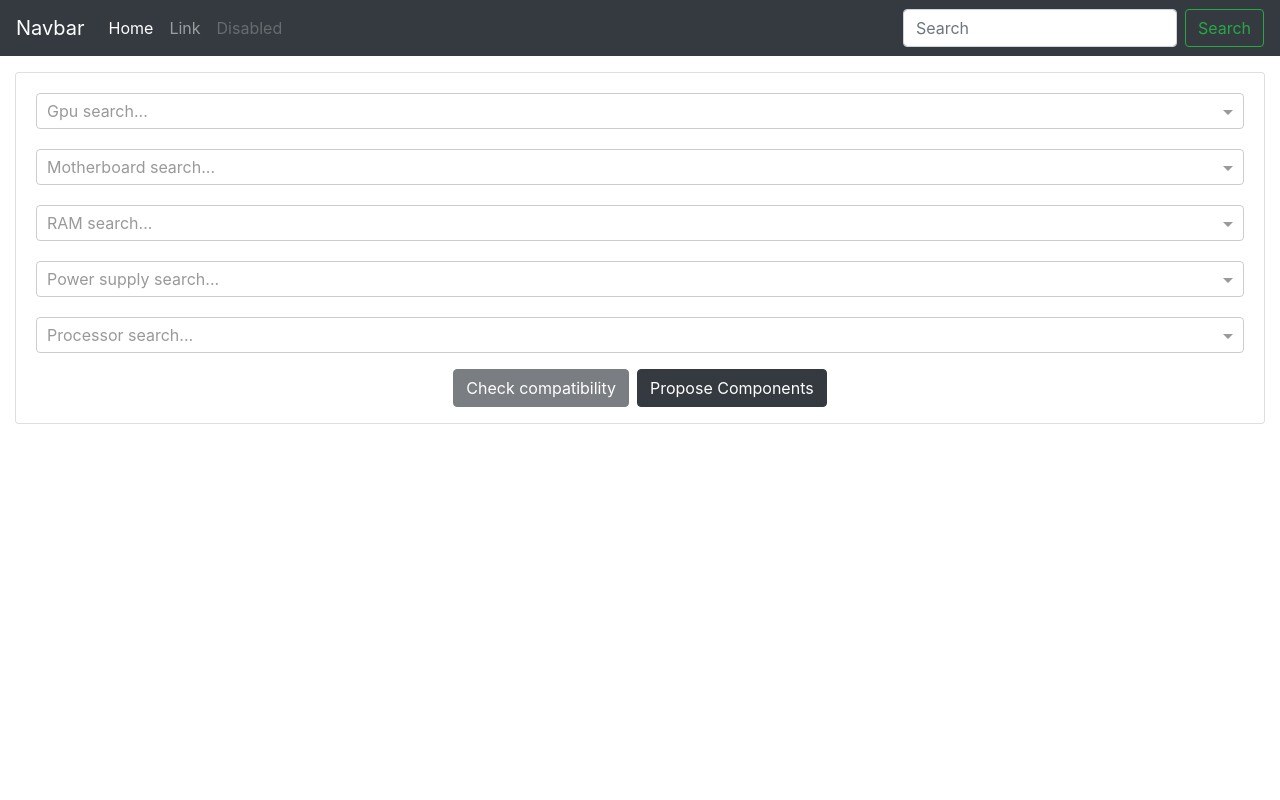
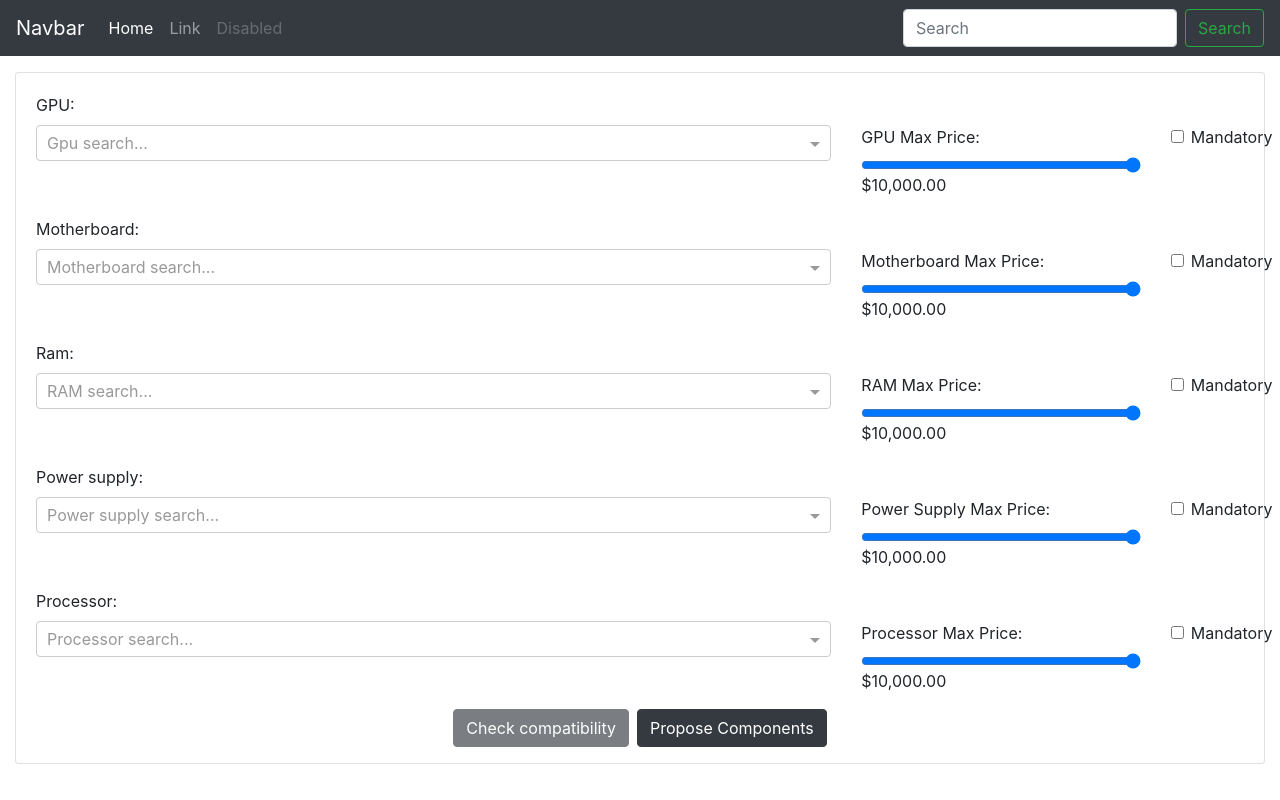
Before and after one commit to HellaxA/ComputerServiceFrontEnd, an Angular app: page /landing in a window 1280 px wide. Built offline with nearby package versions, Linux system fonts and the light colour scheme.

Commit message:
Implemented 'Input Range' and 'Mandatory check box'

```diff
--- a/src/app/components/landing/landing.component.html
+++ b/src/app/components/landing/landing.component.html
@@ -2,10 +2,21 @@
   <!-- gpu search -->
   <div class="pc-container">
     <form [formGroup]="pcCompatibilityForm" class="form-border" (ngSubmit)="onSubmit($event)">
-      <div class="text-center" *ngIf="gpusResponse">
-        <span class="text-danger" *ngFor="let gpuResponse of gpusResponse"> <br>{{ gpuResponse }}</span>
+
+      <div class="form-select-body">
+        <div class="row">
+          <div class="col-2">
+            <label for="gpu-select" class="form-label">GPU:</label>
           </div>
-      <div class="form-select-body">
+          <div class="col-4">
+            <div class="text-left" *ngIf="gpusResponse">
+              <span class="text-danger" *ngFor="let gpuResponse of gpusResponse"> {{ gpuResponse }}<br></span>
+            </div>
+          </div>
+        </div>
+
+        <div class="row">
+          <div class="col-8">
             <ng-select [items]="gpus"
                        bindLabel="name"
                        [loading]="gpuLoading"
@@ -16,20 +27,49 @@
                        [compareWith]="compareGpus"
                        placeholder="Gpu search..."
                        formControlName="gpus"
-                   (change)="resetAllWithFixButton()">
+                       (change)="resetAllWithFixButton()"
+                       id="gpu-select">
             </ng-select>
+          </div>
+          <div class="col-3">
+            <label for="gpu-range">GPU Max Price: </label>
+            <input type="range" class="form-control-range" id="gpu-range"
+                   min="0" max="10000" [value]="gpuMaxPrice"
+                   [disabled]="gpusForm.value || gpusForm.value?.length > 0"
+                   #input_range_gpu (input)="input_range_gpu.value">
+            <output>{{input_range_gpu.value | currency: 'USD' }}</output>
+          </div>
+          <div class="col-1">
+            <div class="form-check">
+              <input type="checkbox" class="form-check-input" id="gpu_check_box"
+                     [disabled]="gpusForm.value || gpusForm.value?.length > 0">
+              <label class="form-check-label" for="gpu_check_box">Mandatory</label>
+            </div>
+          </div>
+        </div>
       </div>
       <!-- motherboard search -->
 
       <div class="form-select-body">
+        <div class="row">
+          <div class="col-2">
+            <label for="motherboard-select" class="form-label">Motherboard: </label>
+          </div>
+          <div class="col-4">
+            <div class="text-left">
               <div *ngIf="motherboardForm.invalid && (motherboardForm.dirty || motherboardForm.touched)">
                 <div *ngIf="motherboardForm.errors.required" class="text-center">
-            <span class="text-danger">Motherboard is required</span>
+                  <div class="text-info">
+                    Motherboard is required for 'Compatibility Check'
                   </div>
                 </div>
-        <div class="text-center">
-          <span class="text-danger"></span>
               </div>
+            </div>
+          </div>
+        </div>
+
+        <div class="row">
+          <div class="col-8">
             <ng-select [items]="motherboards"
                        bindLabel="name"
                        [loading]="motherboardLoading"
@@ -37,25 +77,54 @@
                        [typeahead]="motherboardTerm$"
                        placeholder="Motherboard search..."
                        formControlName="motherboard"
-                   (change)="resetAllWithFixButton()">
+                       (change)="resetAllWithFixButton()"
+                       id="motherboard-select">
             </ng-select>
+          </div>
+          <div class="col-3">
+            <label for="motherboard-range">Motherboard Max Price: </label>
+            <input type="range" class="form-control-range" id="motherboard-range"
+                   min="0" max="10000" [value]="motherboardMaxPrice"
+                   [disabled]="motherboardForm.value"
+                   #input_range_motherboard (input)="input_range_motherboard.value">
+            <output>{{input_range_motherboard.value | currency: 'USD' }}</output>
+          </div>
+          <div class="col-1">
+            <div class="form-check">
+              <input type="checkbox" class="form-check-input" id="motherboard_check_box"
+                     [disabled]="motherboardForm.value">
+              <label class="form-check-label" for="motherboard_check_box">Mandatory</label>
+            </div>
+          </div>
+        </div>
       </div>
 
       <!-- ram search -->
 
       <div class="form-select-body">
-        <div class="text-center">
-          <span class="text-danger" *ngIf="ramAmountCompatibleWithMotherboard"> {{ ramAmountCompatibleWithMotherboard }}
+        <div class="row">
+          <div class="col-2">
+            <label for="ram-select" class="form-label">Ram: </label>
+          </div>
+          <div class="col-4">
+            <div class="text-left">
+              <span class="text-danger"
+                    *ngIf="ramAmountCompatibleWithMotherboard"> {{ ramAmountCompatibleWithMotherboard }}<br>
+              </span>
+              <span class="text-danger" *ngIf="ramTypeCompatibleWithMotherboard"> {{ ramTypeCompatibleWithMotherboard }}
                 <br></span>
-          <span class="text-danger" *ngIf="ramTypeCompatibleWithMotherboard"> {{ ramTypeCompatibleWithMotherboard }}<br></span>
               <span class="text-danger"
                     *ngIf="ramGbAmountCompatibleWithMotherboard"> {{ ramGbAmountCompatibleWithMotherboard }}<br></span>
             </div>
             <div *ngIf="ramForm.invalid && (ramForm.dirty || ramForm.touched)">
               <div *ngIf="ramForm.errors.required" class="text-center">
-            <span class="text-danger">Ram is required</span>
+                <span class="text-info">Ram is required for 'Compatibility Check'</span>
               </div>
             </div>
+          </div>
+        </div>
+        <div class="row">
+          <div class="col-8">
             <ng-select [items]="rams"
                        bindLabel="name"
                        [loading]="ramLoading"
@@ -63,12 +132,30 @@
                        [typeahead]="ramSearchTerm$"
                        placeholder="RAM search..."
                        formControlName="ram"
-                   (change)="resetAllWithFixButton()">
+                       (change)="resetAllWithFixButton()"
+                       id="ram-select">
             </ng-select>
+          </div>
+          <div class="col-3">
+            <label for="ram-range">RAM Max Price: </label>
+            <input type="range" class="form-control-range" id="ram-range" min="0" max="10000"
+                   [value]="ramMaxPrice" [disabled]="ramForm.value"
+                   #input_range_ram (input)="input_range_ram.value">
+            <output>{{input_range_ram.value | currency: 'USD' }}</output>
+          </div>
+          <div class="col-1">
+            <div class="form-check">
+              <input type="checkbox" class="form-check-input" id="ram_check_box" [disabled]="ramForm.value">
+              <label class="form-check-label" for="ram_check_box">Mandatory</label>
+            </div>
+          </div>
+        </div>
         <div *ngIf="fixResponse?.pcCompatibilityCheckResponseDto.ramAmountCompatibleWithMotherboard ||
                     fixResponse?.pcCompatibilityCheckResponseDto.ramGbAmountCompatibleWithMotherboard ||
                     fixResponse?.pcCompatibilityCheckResponseDto.ramTypeCompatibleWithMotherboard">
           <div *ngIf="fixResponse.rams?.length > 0">
+            <div class="alert alert-primary" role="alert">
+              <div class="alert alert-primary" role="alert">
                 <span>We have found few RAM's that you could pick so that your PC assembly will work!</span>
                 <div *ngFor="let ram of fixResponse.rams">
                   Name: {{ram.name}} |
@@ -77,10 +164,17 @@
               </div>
             </div>
           </div>
+        </div>
+      </div>
 
       <!-- power supply search -->
       <div class="form-select-body">
-        <div class="text-center">
+        <div class="row">
+          <div class="col-2">
+            <label>Power supply: </label>
+          </div>
+          <div class="col-4">
+            <div class="text-left">
               <span class="text-danger" *ngIf="tdpValid"> {{ tdpValid }}<br></span>
               <span class="text-danger"
                     *ngIf="powerSupplyCompatibleWithMotherboardCpuPower"> {{ powerSupplyCompatibleWithMotherboardCpuPower }}
@@ -91,9 +185,13 @@
             </div>
             <div *ngIf="powerSupplyForm.invalid && (powerSupplyForm.dirty || powerSupplyForm.touched)">
               <div *ngIf="powerSupplyForm.errors.required" class="text-center">
-            <span class="text-danger">Power Supply is required</span>
+                <span class="text-info">Power Supply is required for 'Compatibility Check'</span>
               </div>
             </div>
+          </div>
+        </div>
+        <div class="row">
+          <div class="col-8">
             <ng-select [items]="powerSupplies"
                        bindLabel="name"
                        [loading]="powerSupplyLoading"
@@ -103,12 +201,29 @@
                        formControlName="powerSupply"
                        (change)="resetAllWithFixButton()">
             </ng-select>
+          </div>
+          <div class="col-3">
+            <label for="power-supply-range">Power Supply Max Price: </label>
+            <input type="range" class="form-control-range" id="power-supply-range" min="0" max="10000"
+                   [disabled]="powerSupplyForm.value" #input_range_power_supply
+                   (input)="input_range_power_supply.value" [value]="powerSupplyMaxPrice">
+            <output>{{input_range_power_supply.value | currency: 'USD' }}</output>
+          </div>
+          <div class="col-1">
+            <div class="form-check">
+              <input type="checkbox" class="form-check-input" id="power_supply_check_box"
+                     [disabled]="powerSupplyForm.value">
+              <label class="form-check-label" for="power_supply_check_box">Mandatory</label>
+            </div>
+          </div>
+        </div>
         <div *ngIf="fixResponse?.pcCompatibilityCheckResponseDto.powerSupplyCompatibilityWithGpuPower ||
                     fixResponse?.pcCompatibilityCheckResponseDto.powerSupplyCompatibleWithMotherboardCpuPower ||
                     fixResponse?.pcCompatibilityCheckResponseDto.powerSupplyCompatibleWithMotherboardPower ||
                     fixResponse?.pcCompatibilityCheckResponseDto.tdpValid">
 
           <div *ngIf="fixResponse.powerSupplies?.length > 0">
+            <div class="alert alert-primary" role="alert">
               <span>We have found few power supplies that you could pick so that your PC assembly will work!</span>
               <div *ngFor="let powerSupply of fixResponse.powerSupplies">
                 Name: {{powerSupply.name}} |
@@ -117,20 +232,30 @@
             </div>
           </div>
         </div>
+      </div>
 
       <!-- processor search -->
-
       <div class="form-select-body">
-        <div class="text-center">
+        <div class="row">
+          <div class="col-2">
+            <label>Processor: </label>
+          </div>
+          <div class="col-4">
+            <div class="text-left">
                 <span class="text-danger"
                       *ngIf="processorCompatibleWithMotherboardSocket"> {{ processorCompatibleWithMotherboardSocket }}
-            <br></span>
+                  <br>
+                </span>
             </div>
             <div *ngIf="cpuForm.invalid && (cpuForm.dirty || cpuForm.touched)">
               <div *ngIf="cpuForm.errors.required" class="text-center">
-            <span class="text-danger">CPU is required</span>
+                <span class="text-info">CPU is required for 'Compatibility Check'</span>
               </div>
             </div>
+          </div>
+        </div>
+        <div class="row">
+          <div class="col-8">
             <ng-select [items]="cpus"
                        bindLabel="name"
                        [loading]="cpuLoading"
@@ -140,14 +265,33 @@
                        formControlName="processor"
                        (change)="resetAllWithFixButton()">
             </ng-select>
+          </div>
+          <div class="col-3">
+            <label for="processor-range">Processor Max Price: </label>
+            <input type="range" class="form-control-range" id="processor-range" min="0" max="10000"
+                   [value]="cpuMaxPrice" [disabled]="cpuForm.value"
+                   #input_range_processor (input)="input_range_processor.value">
+            <output>{{input_range_processor.value | currency: 'USD' }}</output>
+          </div>
+          <div class="col-1">
+            <div class="form-check">
+              <input type="checkbox" class="form-check-input" id="processor_check_box" [disabled]="cpuForm.value">
+              <label class="form-check-label" for="processor_check_box">Mandatory</label>
+            </div>
+          </div>
+        </div>
         <div *ngIf="fixResponse?.pcCompatibilityCheckResponseDto.processorCompatibleWithMotherboardSocket">
 
           <div *ngIf="fixResponse.processors?.length > 0">
+            <div class="alert alert-primary" role="alert">
               <span>We have found few processors that you could pick so that your PC assembly will work!</span>
               <div *ngFor="let proc of fixResponse.processors">
                 Name: {{proc.name}} |
                 Price: {{proc.price | currency: 'USD' }}
               </div>
+            </div>
+            <!--            <span>We have found few processors that you could pick so that your PC assembly will work!</span>-->
+
           </div>
         </div>
       </div>
--- a/src/app/components/landing/landing.component.ts
+++ b/src/app/components/landing/landing.component.ts
@@ -36,6 +36,12 @@ export class LandingComponent implements OnInit, OnDestroy {
               private formBuilder: FormBuilder,
               private authService: AuthService) {
   }
+
+  gpuMaxPrice = 10000;
+  motherboardMaxPrice = 10000;
+  cpuMaxPrice = 10000;
+  ramMaxPrice = 10000;
+  powerSupplyMaxPrice = 10000;
 
   checkCompatibilityLoading: boolean;
   checkResponse: GetPcCompatibilityCheck;
@@ -276,7 +282,7 @@ export class LandingComponent implements OnInit, OnDestroy {
 
           if (!data.pcCompatibilityCheckResponseDto.ramTypeCompatibleWithMotherboard) {
             this.ramTypeCompatibleWithMotherboard = `Sorry, we couldn\'t find the RAM type ` +
-                `with the same type of memory(${this.motherboardForm.value.ramType}) as in the motherboard.`;
+              `with the same type of memory(${this.motherboardForm.value.ramType}) as in the motherboard.`;
           }
           if (!data.pcCompatibilityCheckResponseDto.powerSupplyCompatibleWithMotherboardPower) {
             this.powerSupplyCompatibleWithMotherboardPower = `Sorry, we couldn\'t find the power supply ` +
@@ -299,13 +305,13 @@ export class LandingComponent implements OnInit, OnDestroy {
               `with the amount of memory sticks <= motherboard max amount (${this.motherboardForm.value.numRam}).`;
           }
           if (!data.pcCompatibilityCheckResponseDto.tdpValid) {
-            this.tdpValid = 'Sorry, we couldn\'t find power supply with enough power for all modules.';
+            this.tdpValid = 'Sorry, we couldn\'t find the power supply with enough power for all modules.';
           }
           if (data.pcCompatibilityCheckResponseDto.powerSupplyCompatibilityWithGpuPower && this.gpusForm.value) {
             for (const gpu of this.gpusForm.value) {
               if (data.pcCompatibilityCheckResponseDto.powerSupplyCompatibilityWithGpuPower[gpu.name] !== 'Ok') {
                 this.gpusResponse.push(`Sorry, we couldn\'t find the power supply with compatible pins.\n${gpu.name}: ` +
-                `${data.pcCompatibilityCheckResponseDto.powerSupplyCompatibilityWithGpuPower[gpu.name]}`);
+                  `${data.pcCompatibilityCheckResponseDto.powerSupplyCompatibilityWithGpuPower[gpu.name]}`);
               }
             }
           }
@@ -389,7 +395,7 @@ export class LandingComponent implements OnInit, OnDestroy {
   }
 
   resetAllWithFixButton(): void {
-    this.resetAll();
+    // this.resetAll();
     this.isCompatible = null;
   }
 }
```
Lines whose indentation alone changed are shown as unchanged.
